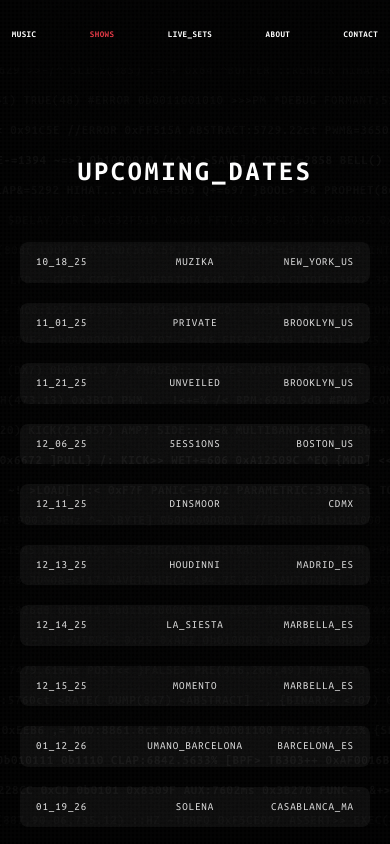
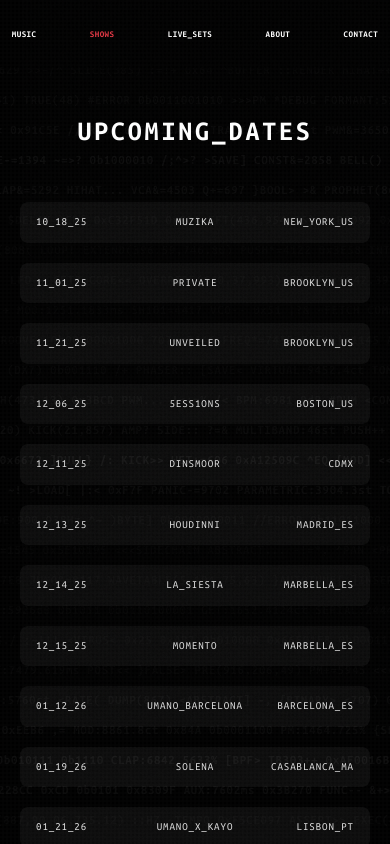
Before and after one commit to sptraynor2001-create/suite-52-website, a React (Vite) app: page / in a window 390 px wide. Both pictures are taken after a click on the button "SHOWS". Built offline with nearby package versions, Linux system fonts and the light colour scheme.

Commit message:
Move upcoming dates closer to top with responsive scaling
- Mobile: 20px from top (much closer)
- Desktop: 40px from top (closer than previous 60px)
- Smooth linear scaling between mobile and desktop widths
- Improves visual hierarchy and uses screen space more efficiently

```diff
--- a/src/features/shows/Shows.tsx
+++ b/src/features/shows/Shows.tsx
@@ -5,6 +5,7 @@ function Shows() {
   const [visibleShows, setVisibleShows] = useState<number>(0)
   const [hoveredIndex, setHoveredIndex] = useState<number | null>(null)
   const [isMobile, setIsMobile] = useState(false)
+  const [viewportWidth, setViewportWidth] = useState(window.innerWidth)
 
   const shows = [
     { date: '10_18_25', location: 'NEW_YORK_US', event: 'MUZIKA' },
@@ -25,6 +26,7 @@ function Shows() {
   useEffect(() => {
     const checkMobile = () => {
       setIsMobile(window.innerWidth < 768 || window.innerHeight < 768)
+      setViewportWidth(window.innerWidth)
     }
 
     checkMobile()
@@ -52,6 +54,20 @@ function Shows() {
 
   const POKER_RED = '#e63946'
 
+  // Calculate top padding based on viewport width - closer to top on mobile, scales up for desktop
+  const getTopPadding = () => {
+    const minWidth = 375 // Mobile minimum
+    const maxWidth = 1920 // Desktop maximum
+    const minPadding = 20 // Mobile: 20px (very close to top)
+    const maxPadding = 40 // Desktop: 40px (closer than before)
+
+    const clampedWidth = Math.max(minWidth, Math.min(maxWidth, viewportWidth))
+    const ratio = (clampedWidth - minWidth) / (maxWidth - minWidth)
+    const padding = minPadding + (maxPadding - minPadding) * ratio
+
+    return `${padding}px`
+  }
+
   return (
     <div
       style={{
@@ -60,7 +76,7 @@ function Shows() {
         alignItems: 'center',
         minHeight: 'calc(100vh - 80px)',
         width: '100%',
-        padding: '60px 0',
+        padding: `${getTopPadding()} 0 60px 0`,
       }}
     >
       <h2
```
